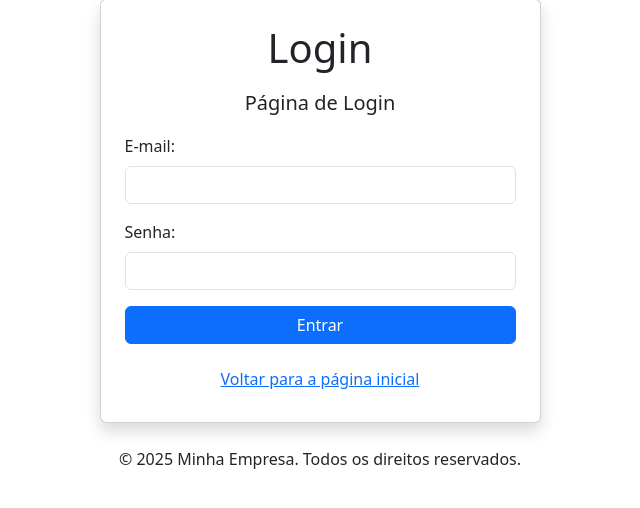
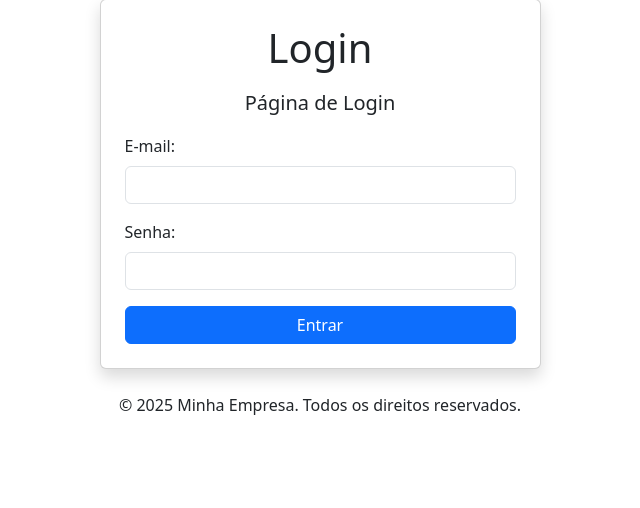
Before and after one commit to AlmirNeto87/Super-Modulo-Flask-Aula02, a Flask app: page / in a window 1280 px wide. Shown: the part 49-557 px from the top of the page, without its empty margins (320-960 px from the left). Run offline with Flask 3, Linux system fonts and the light colour scheme.

Commit message:
Retirada do link de navegacao para home page da pagina de login

```diff
--- a/templates/login.html
+++ b/templates/login.html
@@ -29,10 +29,7 @@
                     <button type="submit" class="btn btn-primary w-100">Entrar</button>
                 </form>
 
-                <!-- Link para a página inicial -->
-                <div class="mt-3 text-center">
-                    <a href="{{ url_for('home') }}" class="btn btn-link">Voltar para a página inicial</a>
-                </div>
+
             </div>
         </div>
     </div>
```
